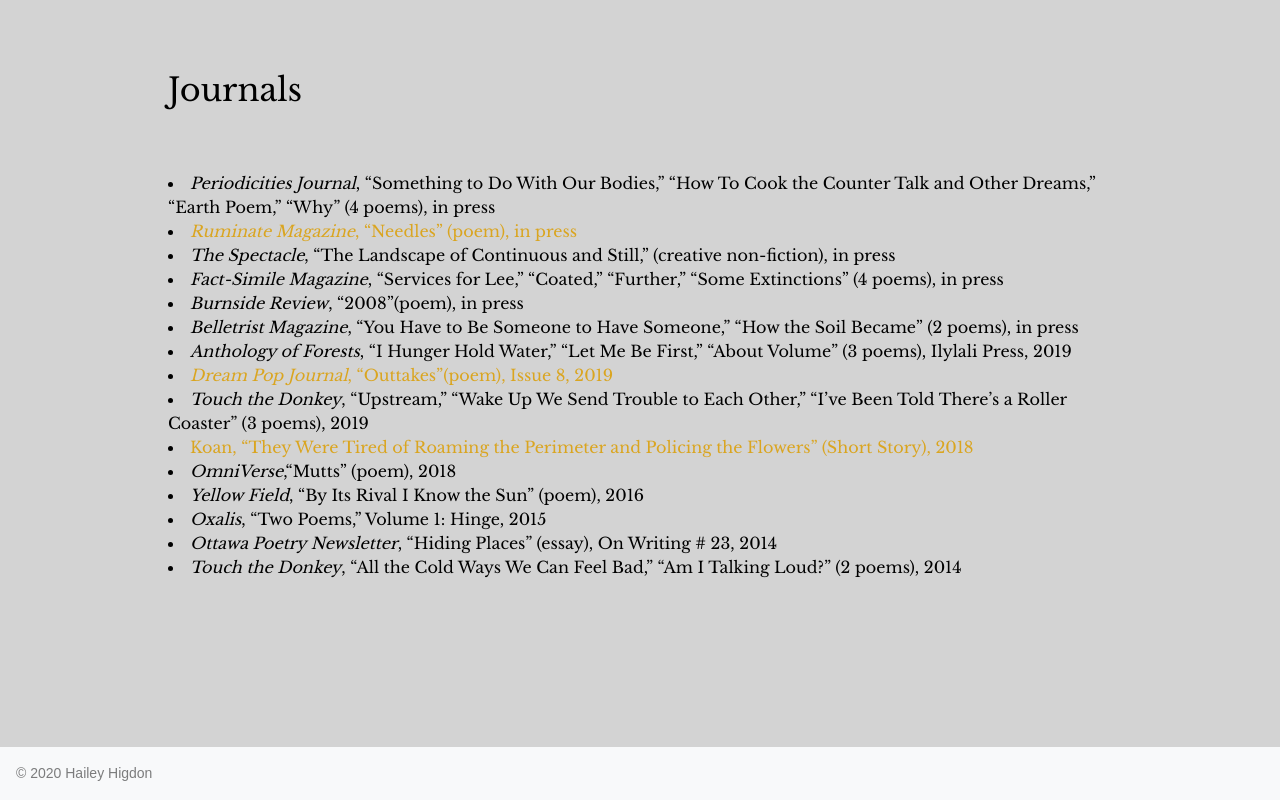
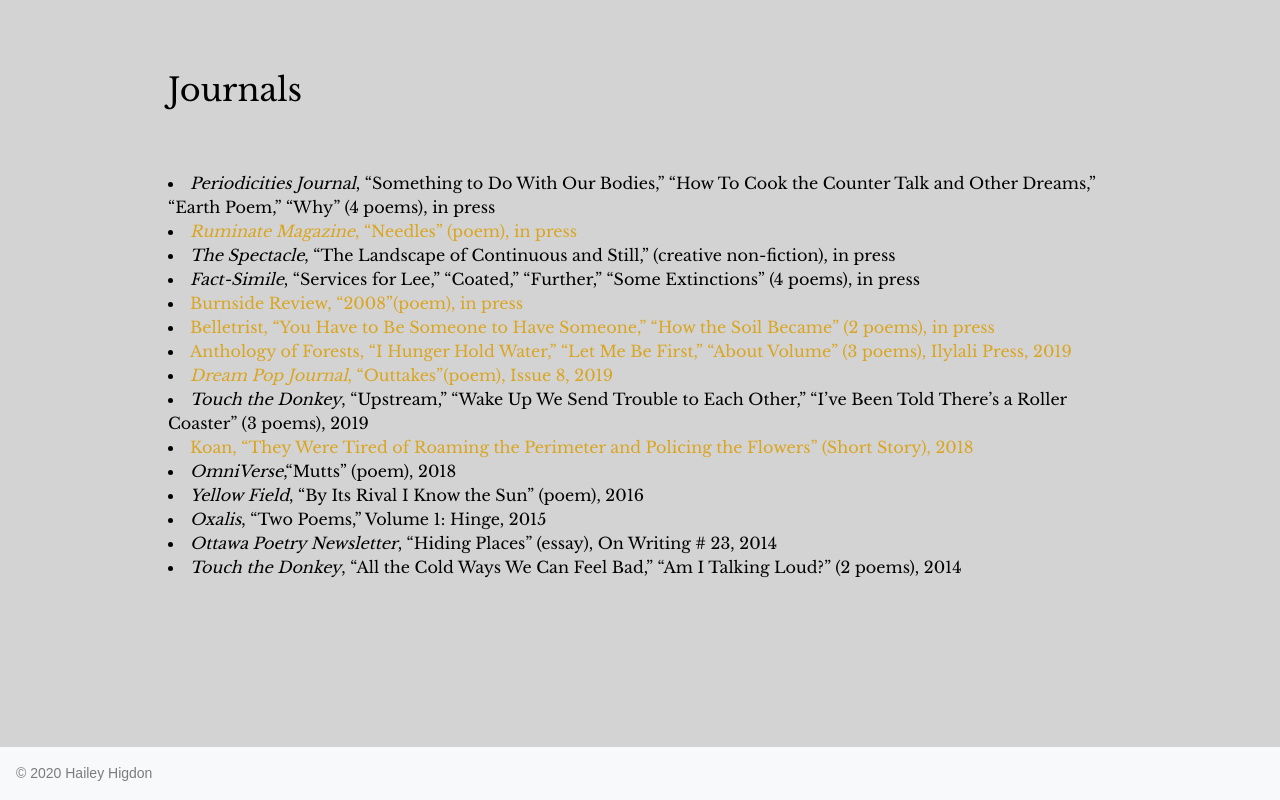
Before and after one commit to tetonh/tetonh.github.io, a website: page read.html in a window 1280 px wide. Shown: the part 2617-3417 px from the top of the page. Drawn offline with nearby package versions, Linux system fonts and the light colour scheme.

Commit message:
Update read.html

```diff
--- a/read.html
+++ b/read.html
@@ -103,10 +103,10 @@
             <li><i>Periodicities Journal</i>, “Something to Do With Our Bodies,” “How To Cook the Counter Talk and Other Dreams,” “Earth Poem,” “Why” (4 poems), in press</li>
             <li><a href="https://www.ruminatemagazine.com/products/issue-55-under-pressure"><i>Ruminate Magazine</i>, “Needles” (poem), in press </a> </li>
             <li><i>The Spectacle</i>, “The Landscape of Continuous and Still,” (creative non-fiction), in press</li>
-            <li><i>Fact-Simile Magazine</i>, “Services for Lee,” “Coated,” “Further,” “Some Extinctions” (4 poems), in press </li>
-            <li><i>Burnside Review</i>, “2008”(poem), in press</li>
-            <li><i>Belletrist Magazine</i>, “You Have to Be Someone to Have Someone,” “How the Soil Became” (2 poems), in press</li>
-            <li><i>Anthology of Forests</i>, “I Hunger Hold Water,” “Let Me Be First,” “About Volume” (3 poems), Ilylali Press, 2019</li>
+            <li><i>Fact-Simile</i>, “Services for Lee,” “Coated,” “Further,” “Some Extinctions” (4 poems), in press </li>
+            <li><a href="http://burnsidereview.org/2020-issue/"<i>Burnside Review</i>, “2008”(poem), in press </a> </li>
+            <li><a href="http://belletristmagazine.com/issues/volume-4/"<i>Belletrist</i>, “You Have to Be Someone to Have Someone,” “How the Soil Became” (2 poems), in press </a> </li>
+            <li><a href="https://www.printedmatter.org/catalog/tables/5346/54676"<i>Anthology of Forests</i>, “I Hunger Hold Water,” “Let Me Be First,” “About Volume” (3 poems), Ilylali Press, 2019 </a> </li>
             <li><a href="https://www.dreampoppress.net/hailey-higdon/"><i>Dream Pop Journal</i>, “Outtakes”(poem), Issue 8, 2019</a> </li>
             <li><i>Touch the Donkey</i>, “Upstream,” “Wake Up We Send Trouble to Each Other,” “I’ve Been Told There’s a Roller Coaster” (3 poems), 2019</li>
             <li><a href="https://issuu.com/theparagonjournal/docs/koan_magazine"<i>Koan</i>, “They Were Tired of Roaming the Perimeter and Policing the Flowers” (Short Story), 2018 </a> </li>
```
